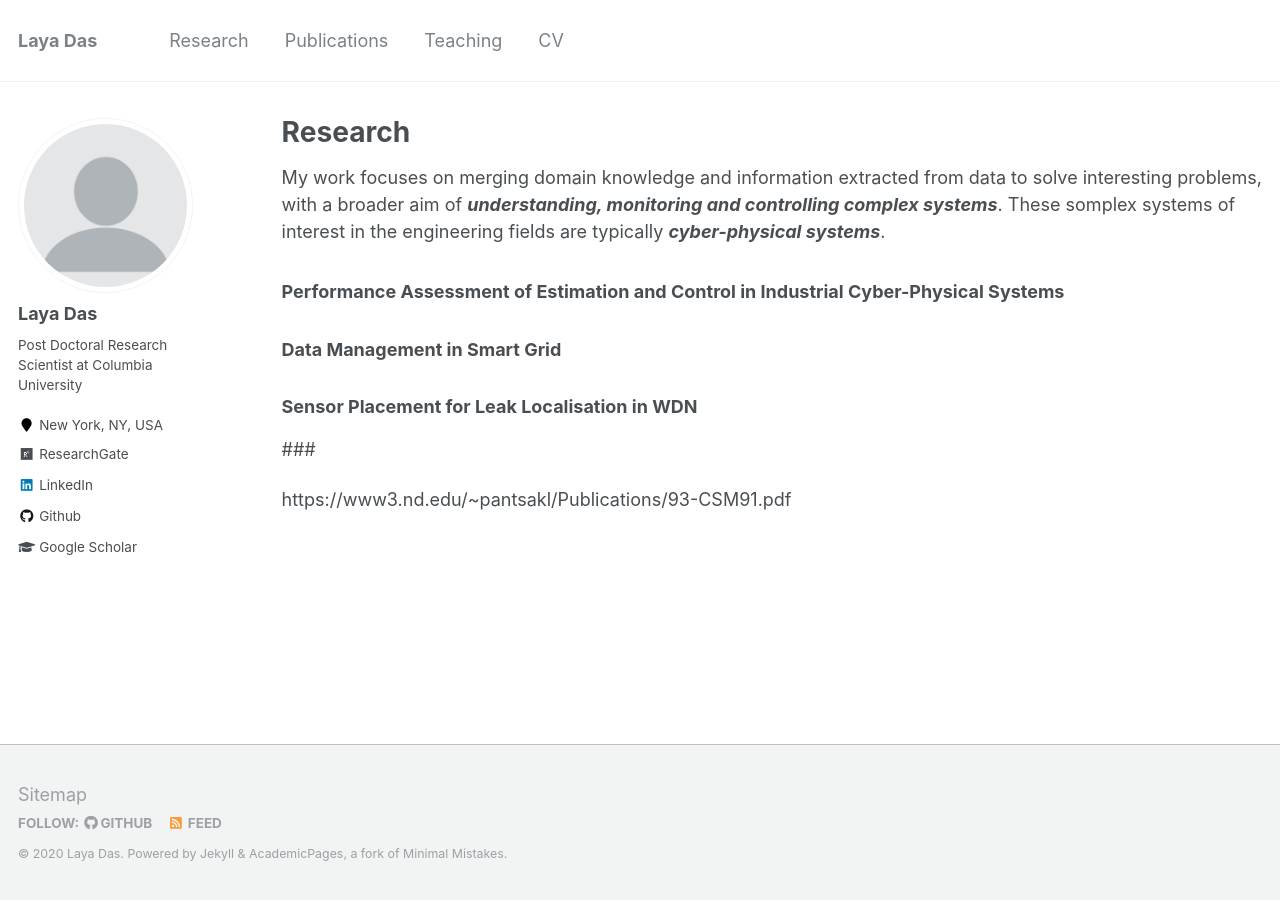
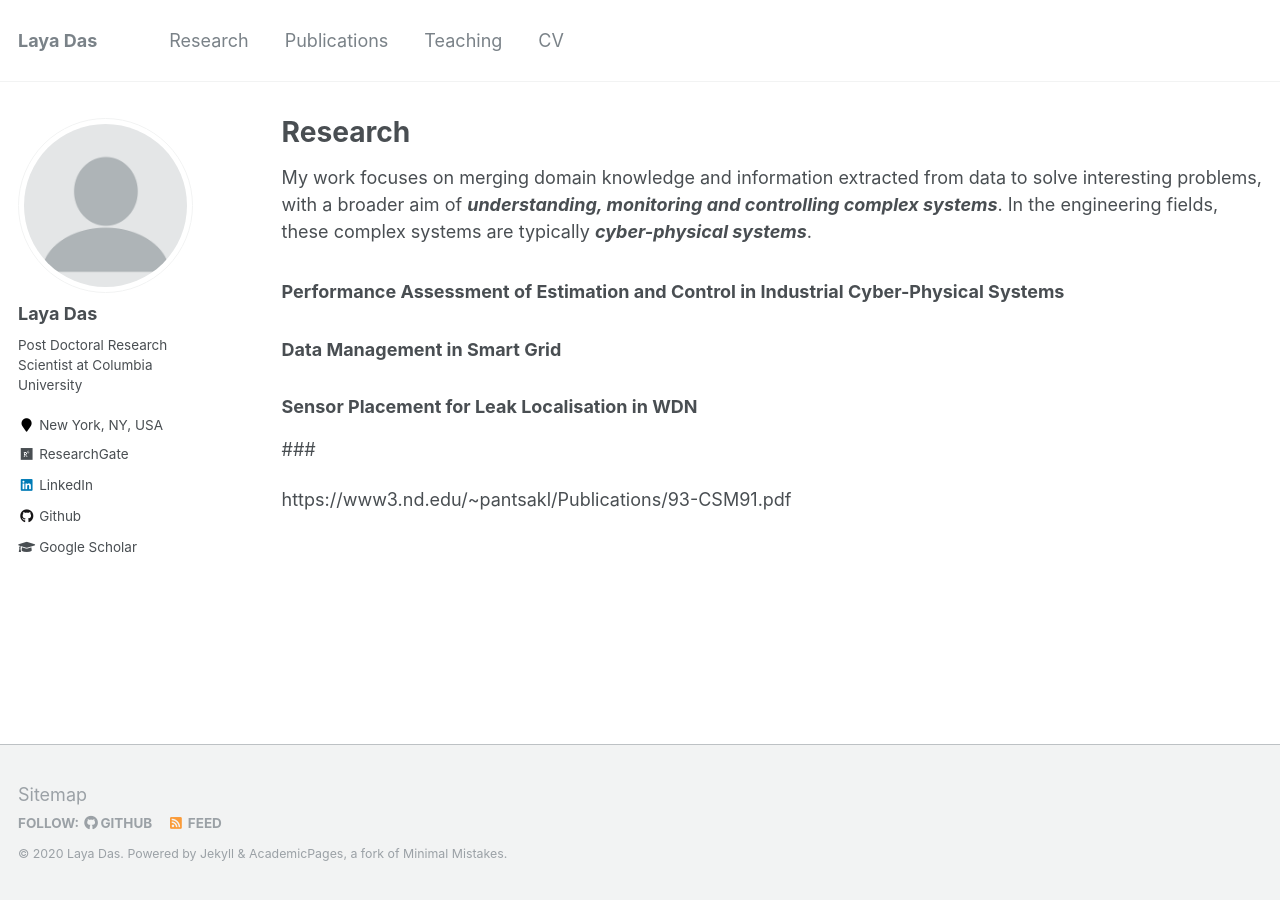
Before and after one commit to layadas/layadas.github.io, a Jekyll site: the page built from _pages/research.md, in a window 1280 px wide. Built offline with Jekyll 4.4.1, drawn with Linux system fonts in a browser that asks for light colours.

Commit message:
Update research.md

```diff
--- a/_pages/research.md
+++ b/_pages/research.md
@@ -6,8 +6,7 @@ author_profile: true
 ---
 
 My work focuses on merging domain knowledge and information extracted from data to solve interesting problems, with a broader aim of
-***understanding, monitoring and controlling complex systems***. These somplex systems of interest in the engineering fields are typically ***cyber-physical systems***.
-
+***understanding, monitoring and controlling complex systems***. In the engineering fields, these complex systems are typically ***cyber-physical systems***.
 
 ### Performance Assessment of Estimation and Control in Industrial Cyber-Physical Systems
 
```
